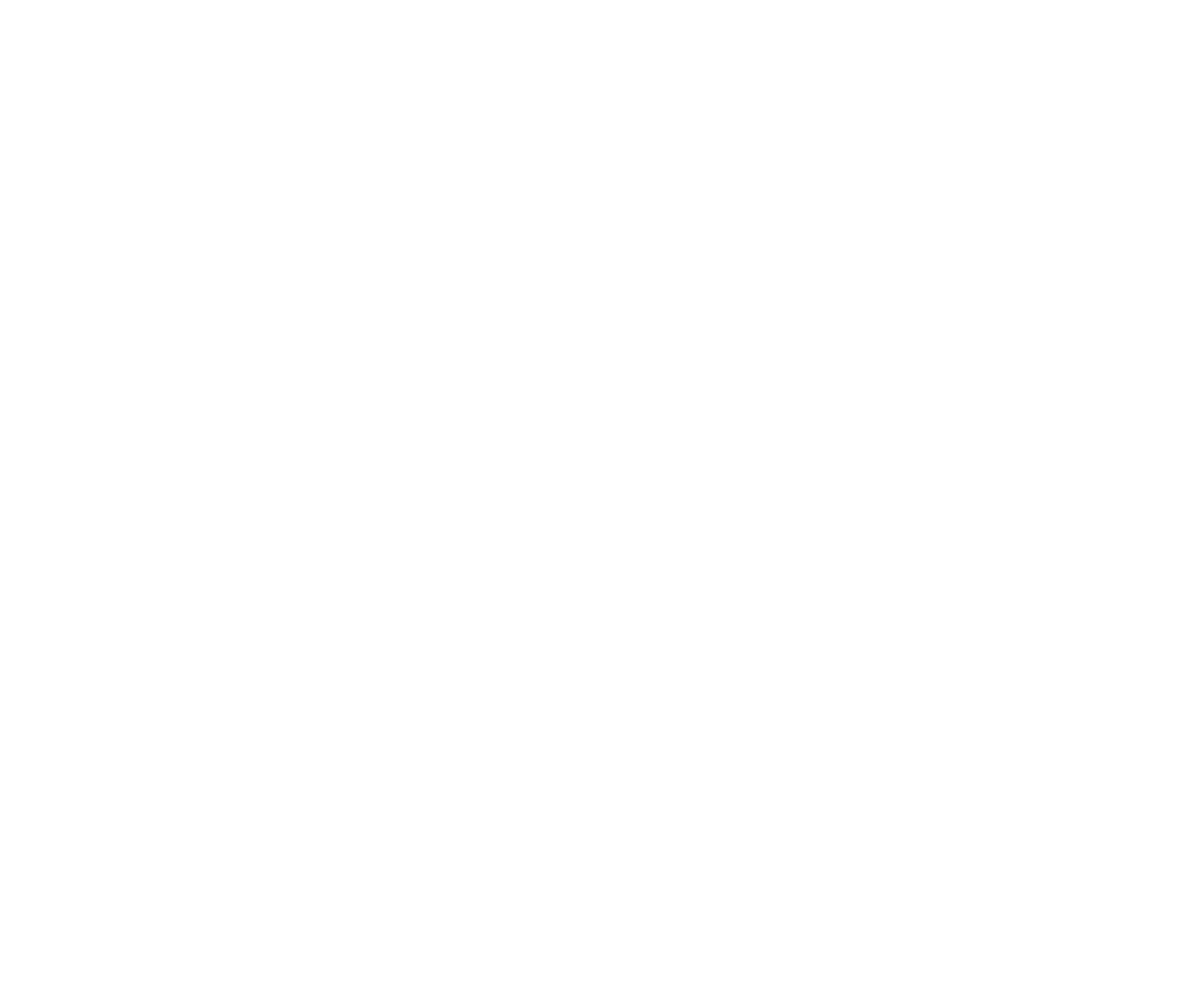
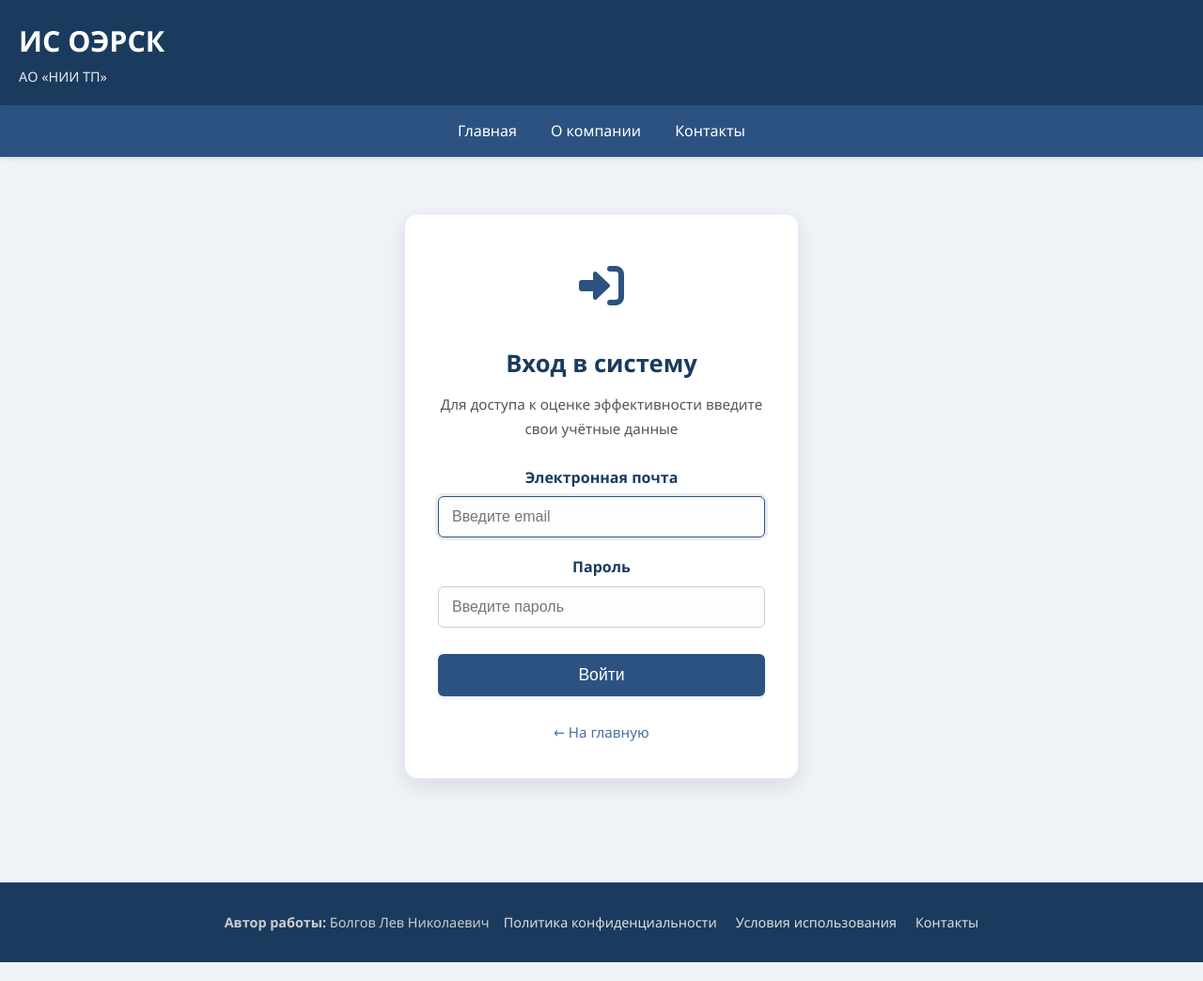
Before and after one commit to StavroStellar/kpi, a Flask app: page /login in a window 1280 px wide. Before the commit the page is empty. Shown: the whole page at 94% size. Before the commit the page ends 800 px from the top, so only its background shows below. Run offline with Flask 2, Linux system fonts and the light colour scheme.

Commit message:
Добавлена страница входа

```diff
--- a/app/static/styles.css
+++ b/app/static/styles.css
@@ -608,3 +608,103 @@
         width: 100%;
     }
 }
+.auth-body {
+    background: #f0f4f8;
+    min-height: 100vh;
+    display: flex;
+    flex-direction: column;
+}
+
+.login-container {
+    flex: 1;
+    display: flex;
+    justify-content: center;
+    align-items: center;
+    padding: 20px;
+    margin: 40px 0;
+}
+
+.login-box {
+    background: white;
+    width: 100%;
+    max-width: 420px;
+    padding: 35px;
+    border-radius: 14px;
+    box-shadow: 0 8px 25px rgba(0, 0, 0, 0.1);
+    border: 1px solid #e0e7ff;
+    text-align: center;
+}
+
+.login-icon {
+    font-size: 3em;
+    color: #2c5282;
+    margin-bottom: 20px;
+}
+
+.login-box h2 {
+    color: #1a3b5d;
+    margin-bottom: 10px;
+    font-size: 1.6em;
+}
+
+.login-box p {
+    color: #555;
+    margin-bottom: 25px;
+    font-size: 0.95em;
+}
+
+.login-box .form-group {
+    margin-bottom: 18px;
+}
+
+.login-box .form-group input {
+    width: 100%;
+    padding: 12px 14px;
+    font-size: 1em;
+    border: 1px solid #ccc;
+    border-radius: 6px;
+}
+
+.login-box .form-group input:focus {
+    border-color: #2c5282;
+    box-shadow: 0 0 0 3px rgba(44, 82, 130, 0.1);
+}
+
+.login-box .btn-full {
+    width: 100%;
+    padding: 12px;
+    font-size: 1.1em;
+    font-weight: 500;
+    margin-top: 10px;
+}
+
+.login-footer {
+    margin-top: 25px;
+    text-align: center;
+}
+
+.login-footer a {
+    color: #4a6fa5;
+    text-decoration: none;
+    font-size: 0.95em;
+}
+
+.login-footer a:hover {
+    text-decoration: underline;
+}
+
+/* Адаптивность */
+@media (max-width: 480px) {
+    .login-box {
+        padding: 25px;
+        margin: 10px;
+    }
+
+    .login-box h2 {
+        font-size: 1.4em;
+    }
+
+    .login-icon {
+        font-size: 2.5em;
+    }
+}
--- a/app/templates/login.html
+++ b/app/templates/login.html
@@ -0,0 +1,94 @@
+<!DOCTYPE html>
+<html lang="ru">
+<head>
+    <meta charset="UTF-8">
+    <meta name="viewport" content="width=device-width, initial-scale=1.0">
+    <title>Вход в систему — ИС ОЭРСК</title>
+    <link rel="stylesheet" href="{{ url_for('static', filename='styles.css') }}">
+    <link href="https://cdnjs.cloudflare.com/ajax/libs/font-awesome/6.0.0/css/all.min.css" rel="stylesheet">
+</head>
+<body class="auth-body">
+
+    <!-- Шапка (упрощённая) -->
+    <header class="header">
+        <div class="logo">
+            <h1><a href="{{ url_for('views.index') }}">ИС ОЭРСК</a></h1>
+            <p>АО «НИИ ТП»</p>
+        </div>
+    </header>
+
+    <!-- Основное меню (горизонтальное) -->
+    <nav class="main-menu">
+        <ul>
+            <li><a href="{{ url_for('views.index') }}">Главная</a></li>
+            <li><a href="{{ url_for('views.about') }}">О компании</a></li>
+            <li><a href="{{ url_for('views.contact') }}">Контакты</a></li>
+        </ul>
+    </nav>
+
+    <!-- Форма входа -->
+    <div class="login-container">
+        <div class="login-box">
+            <div class="login-icon">
+                <i class="fas fa-sign-in-alt"></i>
+            </div>
+            <h2>Вход в систему</h2>
+            <p>Для доступа к оценке эффективности введите свои учётные данные</p>
+
+            <!-- Сообщения об ошибках/успехе -->
+            {% with messages = get_flashed_messages(with_categories=true) %}
+                {% if messages %}
+                    <div class="flash-messages">
+                        {% for category, message in messages %}
+                            <div class="alert alert-{{ 'danger' if category == 'error' else category }}">
+                                {{ message }}
+                            </div>
+                        {% endfor %}
+                    </div>
+                {% endif %}
+            {% endwith %}
+
+            <!-- Форма входа -->
+            <form method="POST" action="{{ url_for('auth.login') }}" novalidate>
+                <div class="form-group">
+                    <label for="email">Электронная почта</label>
+                    <input type="email"
+                           id="email"
+                           name="email"
+                           placeholder="Введите email"
+                           required
+                           autofocus>
+                </div>
+                <div class="form-group">
+                    <label for="password">Пароль</label>
+                    <input type="password"
+                           id="password"
+                           name="password"
+                           placeholder="Введите пароль"
+                           required>
+                </div>
+                <button type="submit" class="btn btn-full">Войти</button>
+            </form>
+
+            <div class="login-footer">
+                <a href="{{ url_for('views.index') }}">← На главную</a>
+            </div>
+        </div>
+    </div>
+
+    <!-- Подвал -->
+    <footer class="footer">
+        <div class="footer-content">
+            <div>
+                <p><strong>Автор работы:</strong> Болгов Лев Николаевич</p>
+            </div>
+            <div class="footer-links">
+                <a href="{{ url_for('views.privacy_policy') }}">Политика конфиденциальности</a>
+                <a href="{{ url_for('views.terms_of_use') }}">Условия использования</a>
+                <a href="{{ url_for('views.contact') }}">Контакты</a>
+            </div>
+        </div>
+    </footer>
+
+</body>
+</html>
```
